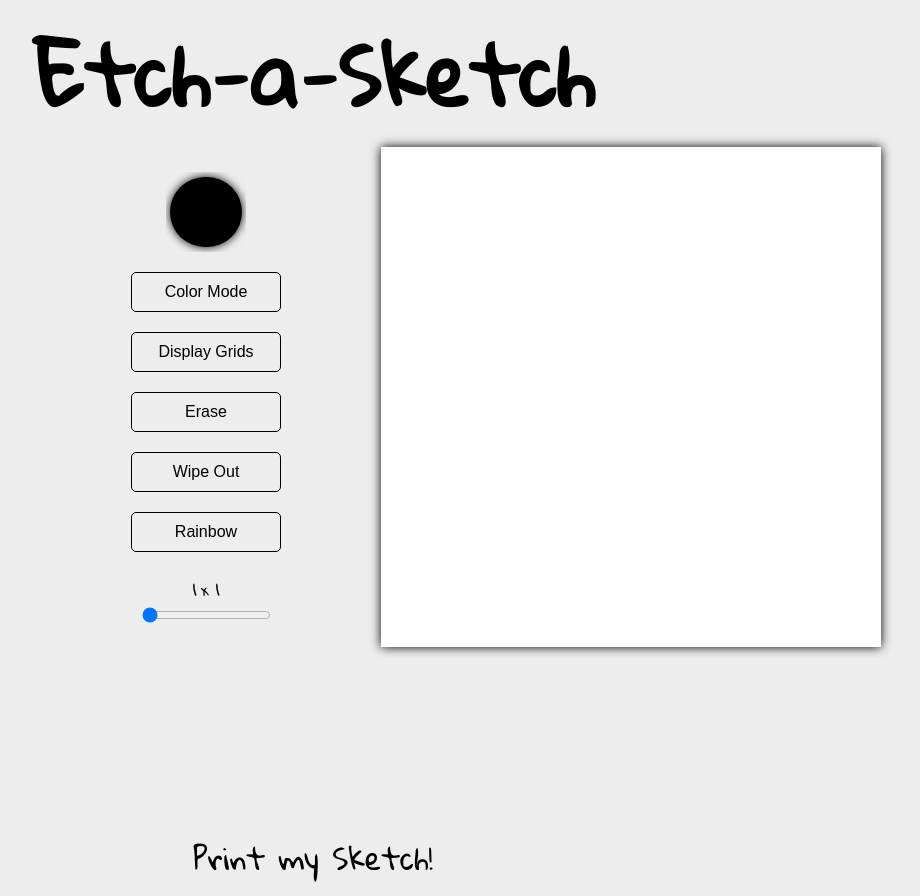
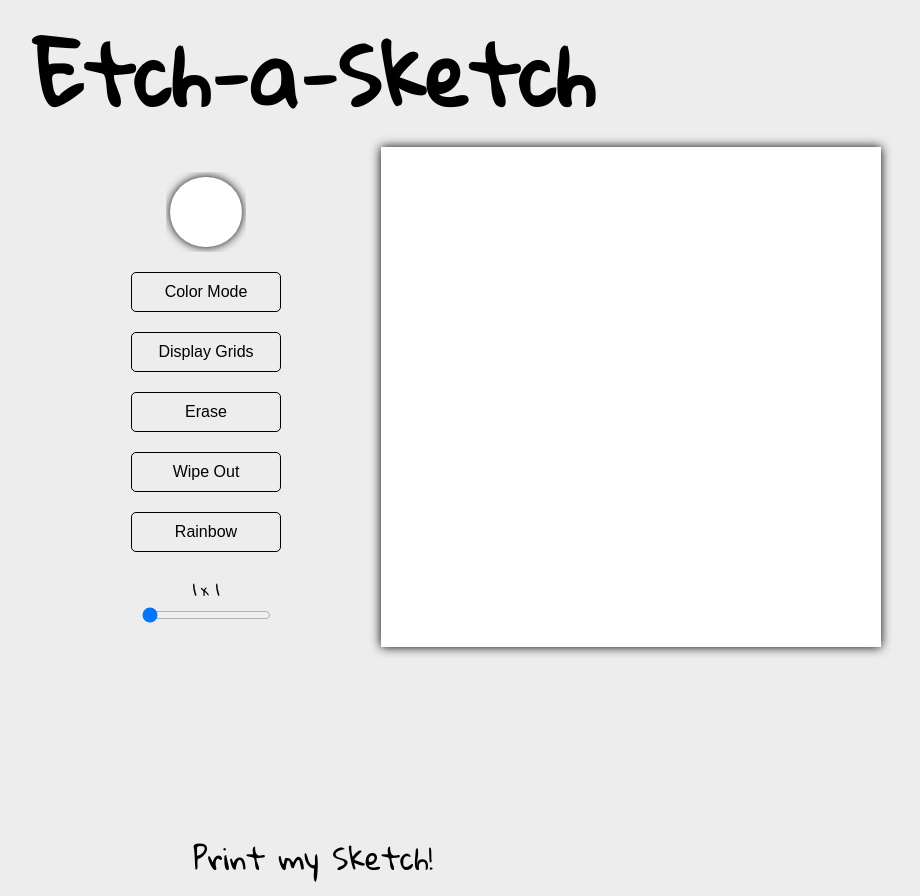
Before and after one commit to BogdanN780/Etch-a-Sketch, a plain HTML site: page index.html in a window 1280 px wide. Shown: the whole page, without its empty margins (327-1247 px from the left). Drawn offline with Linux system fonts and the light colour scheme; a web font is replaced by a local one.

Commit message:
input color changed to white

```diff
--- a/index.html
+++ b/index.html
@@ -15,7 +15,7 @@
 <h1>Etch-a-Sketch</h1>
 <div class="main">
  <div class="buttons">
-<input type="color" value="#000000" id="style1">
+<input type="color" value="#ffffff" id="style1">
 <button class="color">Color Mode</button>
 <button class="grids">Display Grids</button>
 <button class="erase">Erase</button>
```
